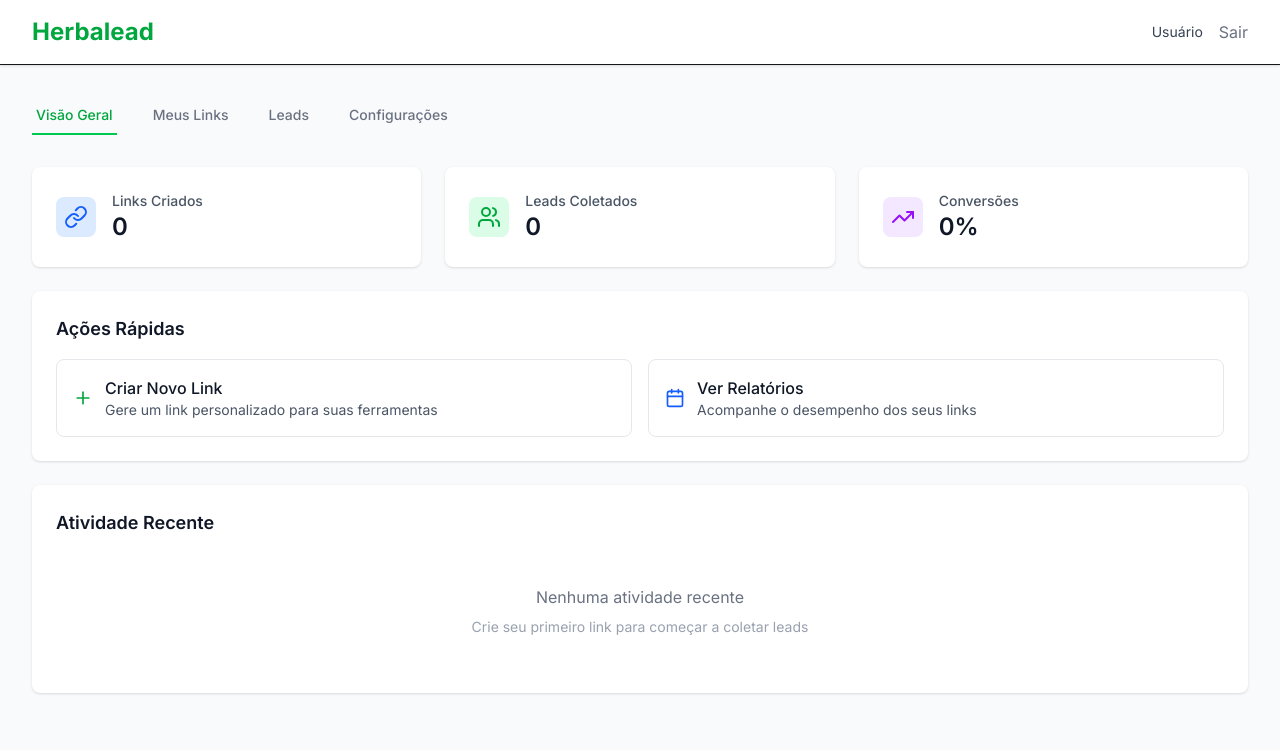
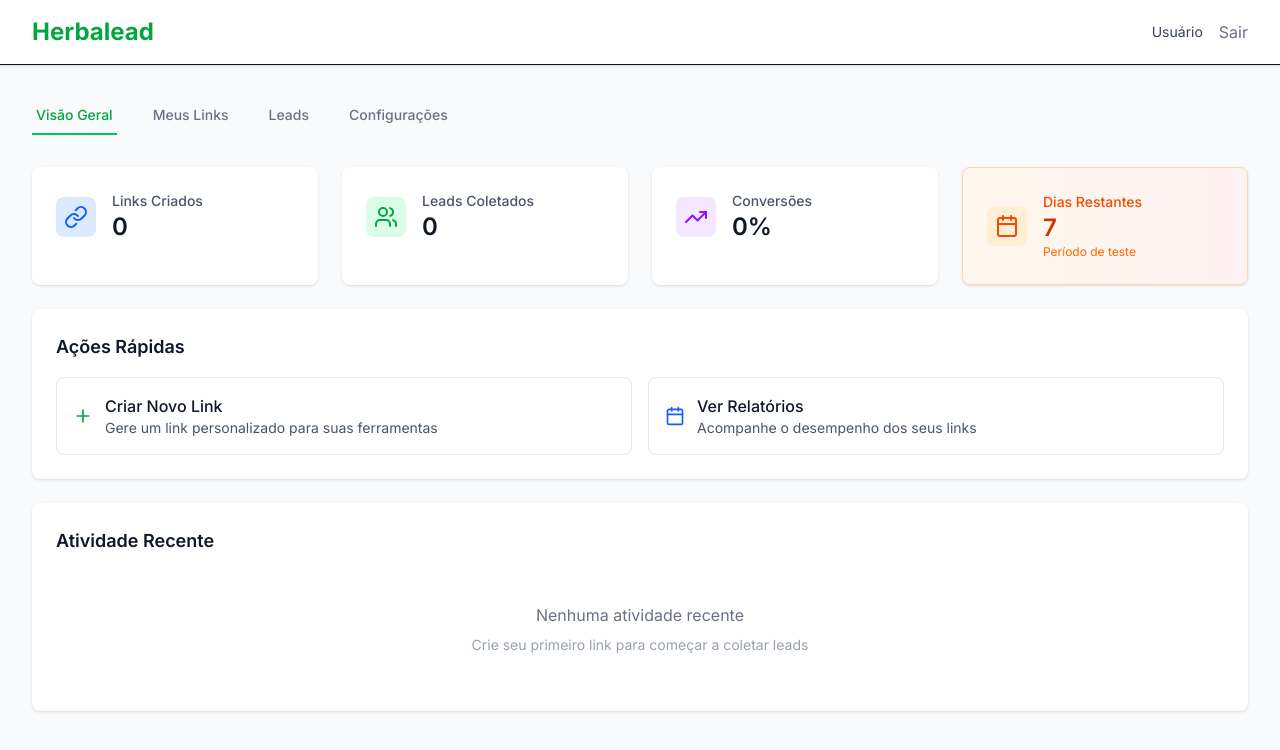
Before and after one commit to Herbalead/herbalead, a Next.js app in the folder herbalead/: page /user in a window 1280 px wide. Shown: the top 750 px of the page. Built offline with nearby package versions, Linux system fonts and the light colour scheme.

Commit message:
feat: Adiciona contador de dias restantes no dashboard
- Adiciona card 'Dias Restantes' no dashboard do usuário
- Mostra período de teste de 7 dias com design destacado
- Força invalidação de cache CDN do Vercel
- Melhora experiência do usuário com informação importante

```diff
--- a/herbalead/src/app/user/page.tsx
+++ b/herbalead/src/app/user/page.tsx
@@ -78,7 +78,7 @@ export default function UserDashboard() {
         {activeTab === 'overview' && (
           <div className="space-y-6">
             {/* Stats Cards */}
-            <div className="grid grid-cols-1 md:grid-cols-3 gap-6">
+            <div className="grid grid-cols-1 md:grid-cols-4 gap-6">
               <div className="bg-white rounded-lg shadow p-6">
                 <div className="flex items-center">
                   <div className="p-2 bg-blue-100 rounded-lg">
@@ -111,6 +111,19 @@ export default function UserDashboard() {
                   <div className="ml-4">
                     <p className="text-sm font-medium text-gray-600">Conversões</p>
                     <p className="text-2xl font-semibold text-gray-900">0%</p>
+                  </div>
+                </div>
+              </div>
+
+              <div className="bg-gradient-to-r from-orange-50 to-red-50 rounded-lg shadow p-6 border border-orange-200">
+                <div className="flex items-center">
+                  <div className="p-2 bg-orange-100 rounded-lg">
+                    <Calendar className="w-6 h-6 text-orange-600" />
+                  </div>
+                  <div className="ml-4">
+                    <p className="text-sm font-medium text-orange-600">Dias Restantes</p>
+                    <p className="text-2xl font-semibold text-orange-700">7</p>
+                    <p className="text-xs text-orange-500">Período de teste</p>
                   </div>
                 </div>
               </div>
```
